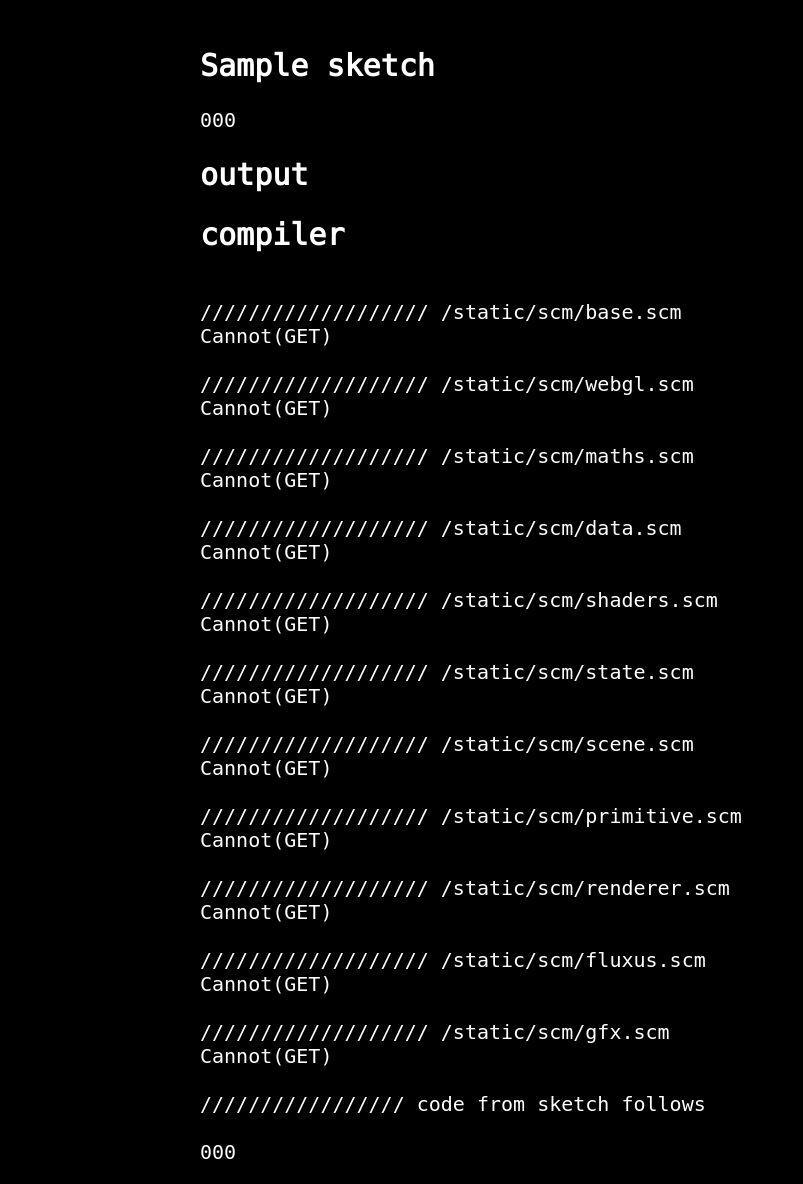
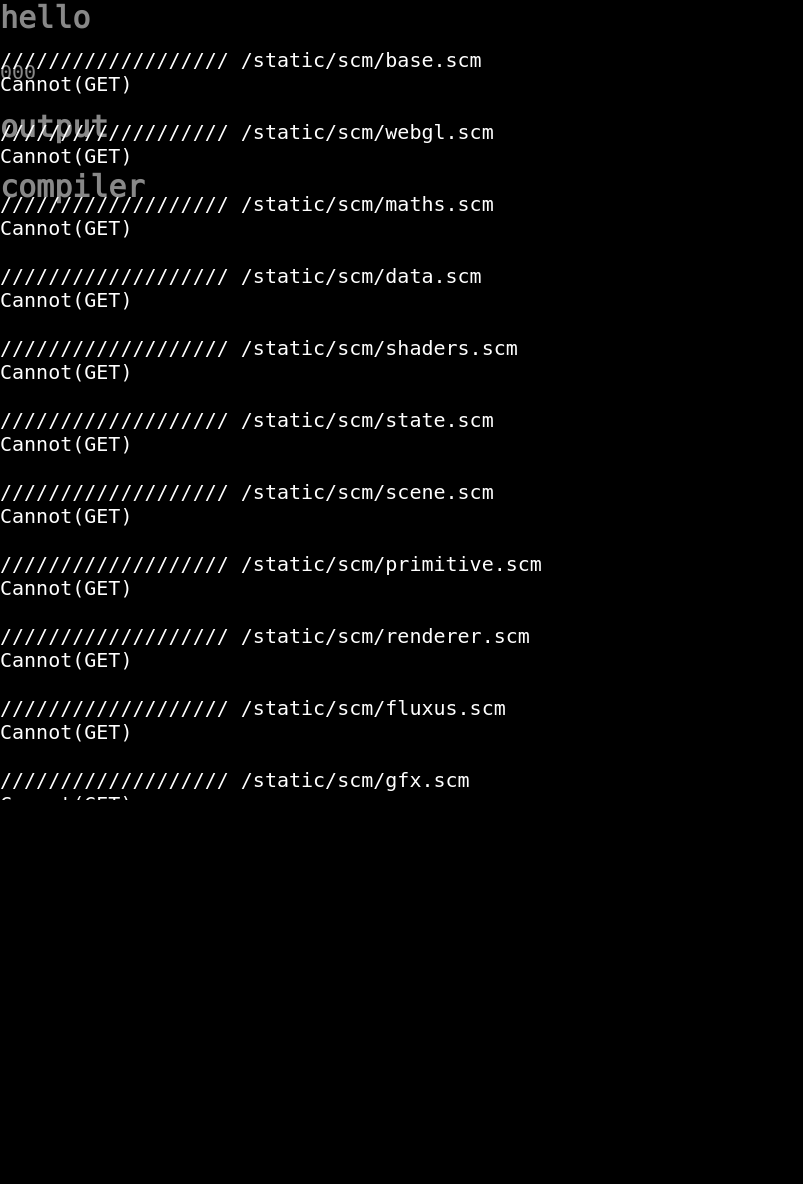
Before and after one commit to nebogeo/planet-fluxus, a Django app: template livecode/templates/livecode/sketch.html in a window 1280 px wide. Shown: the top 1184 px of the page, without its empty margins (0-803 px from the left). After the commit the page ends 800 px from the top, so only its background shows below. Run offline with Django 3.2, Linux system fonts and the light colour scheme; the template is opened without the code that fills it: most values are stand-ins (such as "Sample title", 1, 10 or a date in 2020).

Commit message:
post train ride commit

```diff
--- a/livecode/templates/livecode/sketch.html
+++ b/livecode/templates/livecode/sketch.html
@@ -5,7 +5,7 @@
 <script src="{{ STATIC_URL }}js/glMatrix.js"></script>
 <script src="{{ STATIC_URL }}js/scm.js"></script>
 
-<h2>{{ sketch.name }}</h2>
+<h2>hello</h2>
 
 <pre><div id="code">{{ sketch.code }}</div></pre>
 
--- a/livecode/views.py
+++ b/livecode/views.py
@@ -1,6 +1,6 @@
 # Create your views here.
 
-from django.http import HttpResponse
+from django.http import HttpResponse, HttpResponseRedirect
 from django.template import Context, loader
 from livecode.models import Sketch
 from django.shortcuts import render_to_response
@@ -22,8 +22,8 @@ def index(request):
 def fork_sketch(require,pk):
     sketch = Sketch.objects.get(pk=pk)
     s = Sketch(code=sketch.code)
-    s.save()
-    return HttpResponse("hello");
+    r = s.save()
+    return HttpResponseRedirect("/sketch/"+str(s.pk));
 
 
 
--- a/static/css/style.css
+++ b/static/css/style.css
@@ -7,26 +7,53 @@ html, body {
     width:  100%;
     height: 100%;
     background: #000;
-    color: #fff;
+    color: #888;
     font-size: 20;
     font-family: 'deja';
+    margin: 0;
+    padding: 0;
+}
+
+a {
+    color: #888;
 }
 
 #content {
-    font-family: 'deja';
-    width: 70%;
-    padding: 15px;
-    -webkit-border-radius: 50px;
-    -moz-border-radius: 50px;
-    border-radius: 50px;
-    margin: 0 auto;
-    font-size: 100%;
+    margin: 0;
+    padding: 0;
+}
+
+#top_bar {
+    width: 100%;
+    margin: 0;
+    padding: 0;
+}
+
+#top_bar a {
+    color: #888;
+}
+
+
+#output {
+    color: #ffffff;
+    position: absolute;
+    left: 0px;
+    top: 1.2em;
+    z-index: 999;
+}
+
+#compiled {
+    color: #ffffff;
+    position: absolute;
+    left: 0px;
+    top: 1.2em;
+    z-index: 999;
 }
 
 #id_code {
     position: absolute;
     left: 0px;
-    right: 0px;
+    top: 1.2em;
 //    font-family: 'deja'; important;
     font-size: 200%;
     border: 0;
@@ -40,7 +67,7 @@ html, body {
 #canvas {
     position: absolute;
     left: 0px;
-    right: 0px;
+    top: 1.2em;
     width: 100%;
     height: 100%;
 }
--- a/static/js/scm.js
+++ b/static/js/scm.js
@@ -1,4 +1,19 @@
+// Planet Fluxus Copyright (C) 2013 Dave Griffiths
+//
+// This program is free software: you can redistribute it and/or modify
+// it under the terms of the GNU Affero General Public License as
+// published by the Free Software Foundation, either version 3 of the
+// License, or (at your option) any later version.
+//
+// This program is distributed in the hope that it will be useful,
+// but WITHOUT ANY WARRANTY; without even the implied warranty of
+// MERCHANTABILITY or FITNESS FOR A PARTICULAR PURPOSE.  See the
+// GNU Affero General Public License for more details.
+//
+// You should have received a copy of the GNU Affero General Public License
+// along with this program.  If not, see <http://www.gnu.org/licenses/>.
 ///////////////////////////////////////////////////////////////////////////
+
 // a scheme compiler for javascript
 
 var zc = {};
@@ -107,7 +122,7 @@ zc.parse_tree = function(str) {
         i++;
     }
     return ret;
-}
+};
 
 zc.car = function(l) { return l[0]; };
 
@@ -122,11 +137,11 @@ zc.cdr = function(l) {
 
 zc.cadr = function(l) {
     return zc.car(zc.cdr(l));
-}
+};
 
 zc.caddr = function(l) {
     return zc.car(zc.cdr(zc.cdr(l)));
-}
+};
 
 zc.list_map = function(fn, l) {
     var r=[];
@@ -153,7 +168,7 @@ zc.infixify = function(jsfn, args) {
     var cargs = [];
     args.forEach(function(arg) { cargs.push(zc.comp(arg)); });
     return "("+cargs.join(" "+jsfn+" ")+")";
-}
+};
 
 zc.comp_lambda = function(args) {
     var expr=zc.cdr(args);
@@ -179,7 +194,7 @@ zc.comp_lambda = function(args) {
     return "function ("+zc.car(args).join()+")\n"+
         "{"+zc.list_map(zc.comp,eexpr).join("\n")+
         "\n"+lastc+"\n}\n";
-}
+};
 
 zc.comp_let = function(args) {
     var fargs = zc.car(args);
@@ -187,7 +202,7 @@ zc.comp_let = function(args) {
     fargs.forEach(function(a) { largs.push(a[0]); });
     return "("+zc.comp_lambda([largs].concat(zc.cdr(args)))+"("+
         zc.list_map(function(a) { return zc.comp(a[1]); },fargs)+" ))\n";
-}
+};
 
 zc.comp_cond = function(args) {
     if (zc.car(zc.car(args))==="else") {
@@ -197,7 +212,7 @@ zc.comp_cond = function(args) {
             zc.comp(zc.cadr(zc.car(args)))+"\n} else {\n"+
             zc.comp_cond(zc.cdr(args))+"\n}";
     }
-}
+};
 
 zc.comp_cond_return = function(args) {
     if (zc.car(zc.car(args))==="else") {
@@ -207,29 +222,29 @@ zc.comp_cond_return = function(args) {
             "return "+zc.comp(zc.cadr(zc.car(args)))+"\n} else {\n"+
             zc.comp_cond_return(zc.cdr(args))+"\n}";
     }
-}
+};
 
 zc.comp_if = function(args) {
     return "if ("+zc.comp(zc.car(args))+") {\n"+
         zc.comp(zc.cadr(args))+"} else {"+
         zc.comp(zc.caddr(args))+"}";
-}
+};
 
 zc.comp_if_return = function(args) {
     return "if ("+zc.comp(zc.car(args))+") {\n"+
         "return "+zc.comp(zc.cadr(args))+"} else {"+
         "return "+zc.comp(zc.caddr(args))+"}";
-}
+};
 
 zc.comp_when = function(args) {
     return "if ("+zc.comp(zc.car(args))+") {\n"+
         zc.comp(zc.cdr(args))+"}";
-}
+};
 
 zc.comp_when_return = function(args) {
     return "if ("+zc.comp(zc.car(args))+") {\n"+
-        "return "+zc.comp(zc.cadr(args))+"}";
-}
+        "return ("+zc.comp_lambda([[]].concat(zc.cdr(args)))+")() }";
+};
 
 zc.core_forms = function(fn, args) {
     // core forms
@@ -360,7 +375,7 @@ zc.core_forms = function(fn, args) {
     }
 
     return false;
-}
+};
 
 zc.char_is_number = function(c) {
     switch (c) {
@@ -375,11 +390,11 @@ zc.char_is_number = function(c) {
         case "8": return true; break;
         case "9": return true; break;
     }
-}
+};
 
 zc.is_number = function(str) {
     return zc.char_is_number(str[0]);
-}
+};
 
 zc.comp = function(f) {
 //    console.log(f);
@@ -409,7 +424,7 @@ zc.comp = function(f) {
         // plain list
         return zc.list_map(zc.comp,f).join("\n");
     }
-}
+};
 
 zc.compile_code = function(scheme_code) {
     var parse_tree=zc.parse_tree("("+scheme_code+")");
@@ -424,7 +439,7 @@ zc.load = function(url) {
     var str=xmlHttp.responseText;
     //console.log(zc.compile_code(str));
     return "\n/////////////////// "+url+"\n"+zc.compile_code(str)+"\n";
-}
+};
 
 zc.to_page = function(id,html)
 {
@@ -432,9 +447,9 @@ zc.to_page = function(id,html)
     div.id = "foo";
     div.innerHTML = html;
     document.getElementById(id).appendChild(div);
-}
+};
 
-function init(id){
+function init(id) {
     var js=zc.load("/static/scm/base.scm");
     js+=zc.load("/static/scm/webgl.scm");
     js+=zc.load("/static/scm/maths.scm");
```
Also changed, not shown: livecode/templates/livecode/index.html (+5 -3 lines), livecode/templates/livecode/sketch_form.html (+52 -9 lines), 11 other files.
